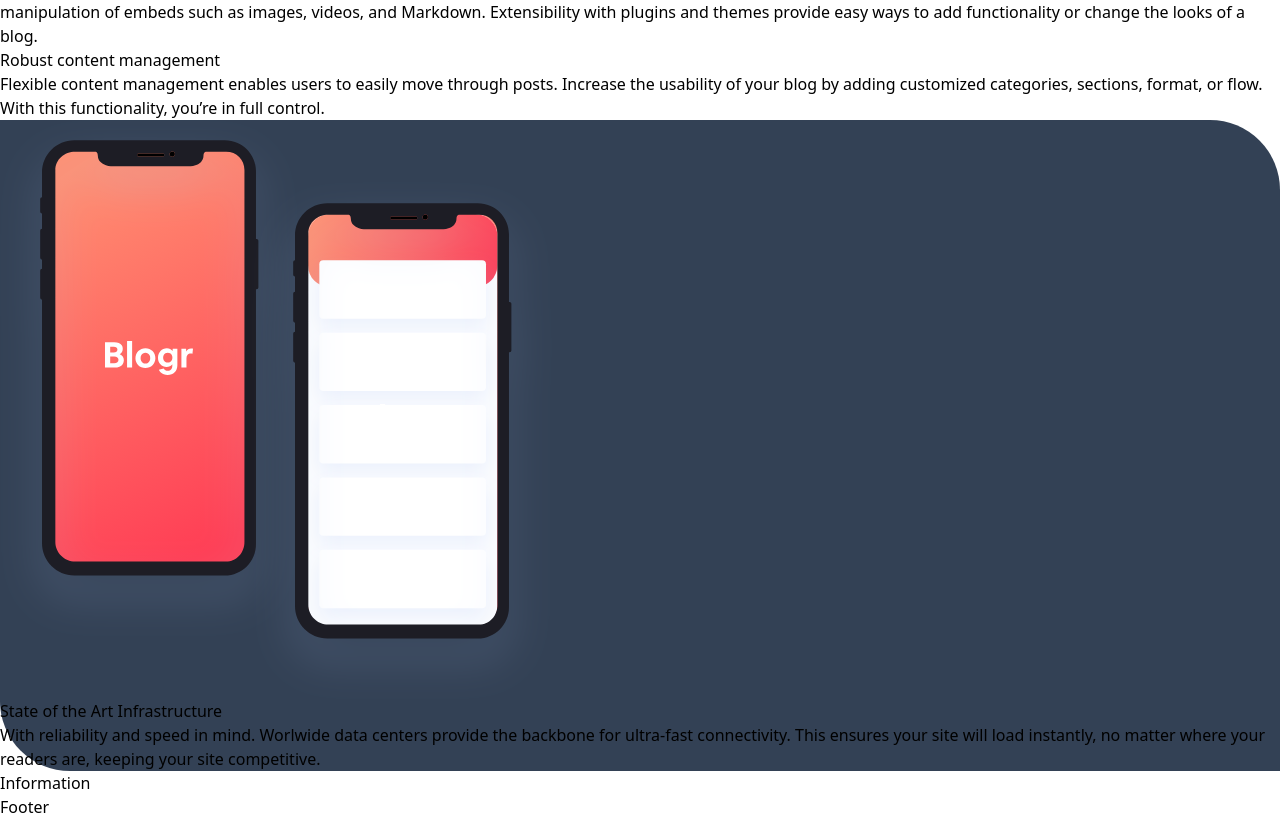
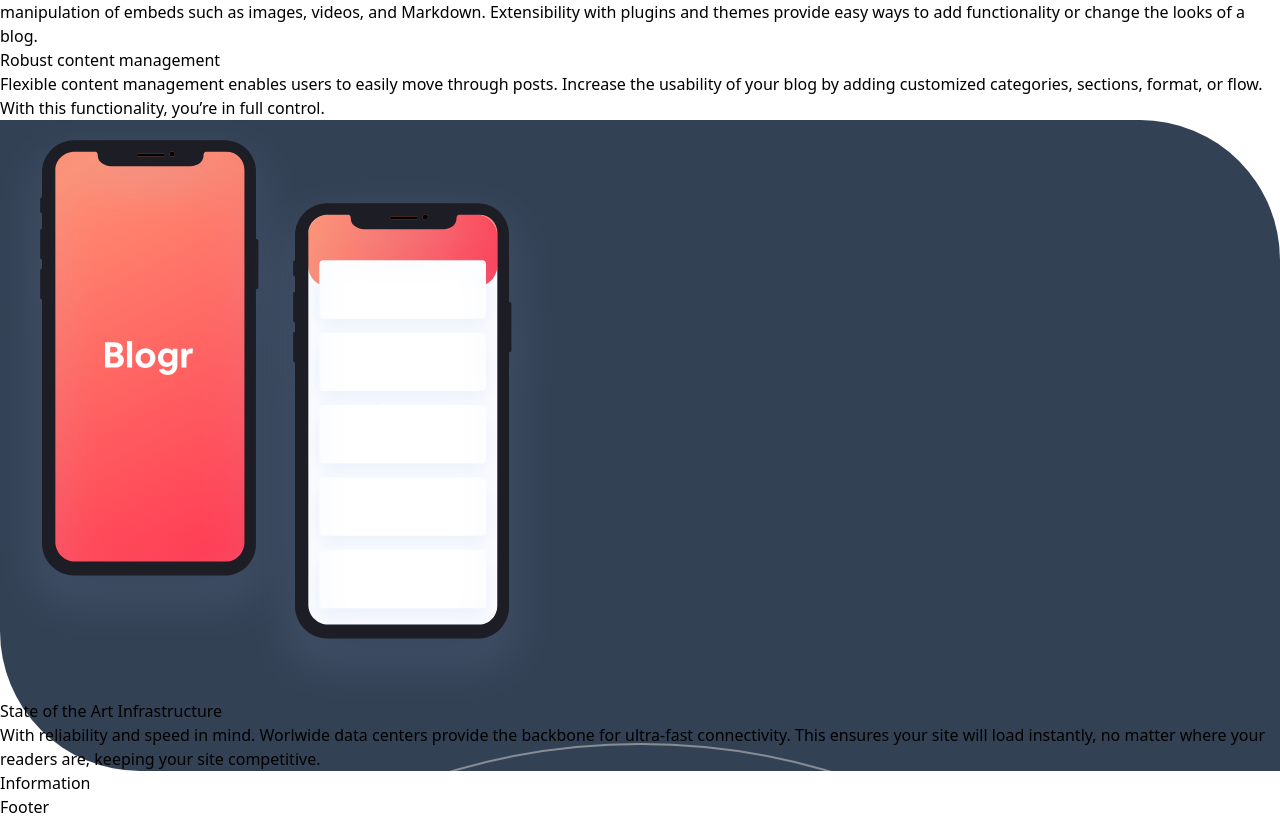
Before and after one commit to jdbs9514/blogr, a React (Vite) app: page / in a window 1280 px wide. Shown: the part 565-1384 px from the top of the page. Built offline with nearby package versions, Linux system fonts and the light colour scheme.

Commit message:
almost done designed section

```diff
--- a/src/components/StateSection.jsx
+++ b/src/components/StateSection.jsx
@@ -5,16 +5,16 @@
     <>
       <section className="pt-[50px]">
         <div id="slate" className="mt-[60%]">
-          <div className="mt-[25%] z-10 -translate-y-[20rem] translate-x-[0%] absolute">
-            <img src={cell} alt="cell" />
+          <div className="mt-[25%] z-10 -translate-y-[19rem] translate-x-[3%] absolute">
+            <img src={cell} alt="cell" className="w-[93%]" />
           </div>
-          <div className="text-center">
+          <div id="circle" className="text-center">
             <div>
               <h2 className="text-4xl mx-14 text-white font-semibold pt-[250px]">
                 State of the Art Infrastructure
               </h2>
             </div>
-            <p className="mt-5 mx-8 text-white pb-[25%]">
+            <p className="mt-10 mx-16 text-white pb-[25%]">
               With reliability and speed in mind. Worlwide data centers provide
               the backbone for ultra-fast connectivity. This ensures your site
               will load instantly, no matter where your readers are, keeping
--- a/src/index.css
+++ b/src/index.css
@@ -13,6 +13,15 @@
 
 #slate {
   background-color: #334155;
-  border-bottom-left-radius: 70px;
-  border-top-right-radius: 70px;
+  border-bottom-left-radius: 140px;
+  border-top-right-radius: 140px;
 }
+
+#circle {
+  background-image: url('./images/bg-pattern-circles.svg');
+  background-size: 157vw;
+  background-repeat: no-repeat;
+  background-position-x: 50%;
+  background-position-y: -295px;
+  border-top-right-radius: 140px;
+}
```
